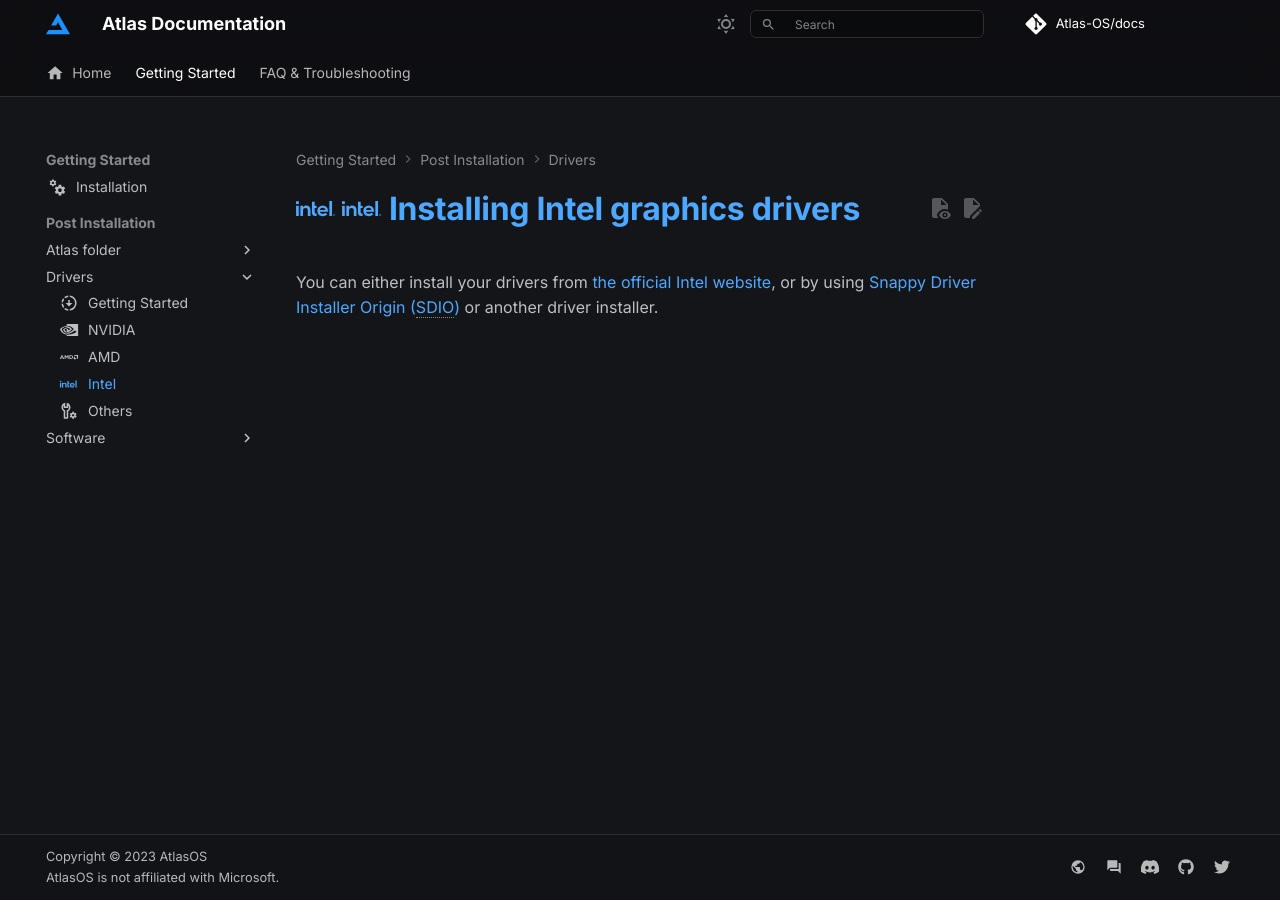
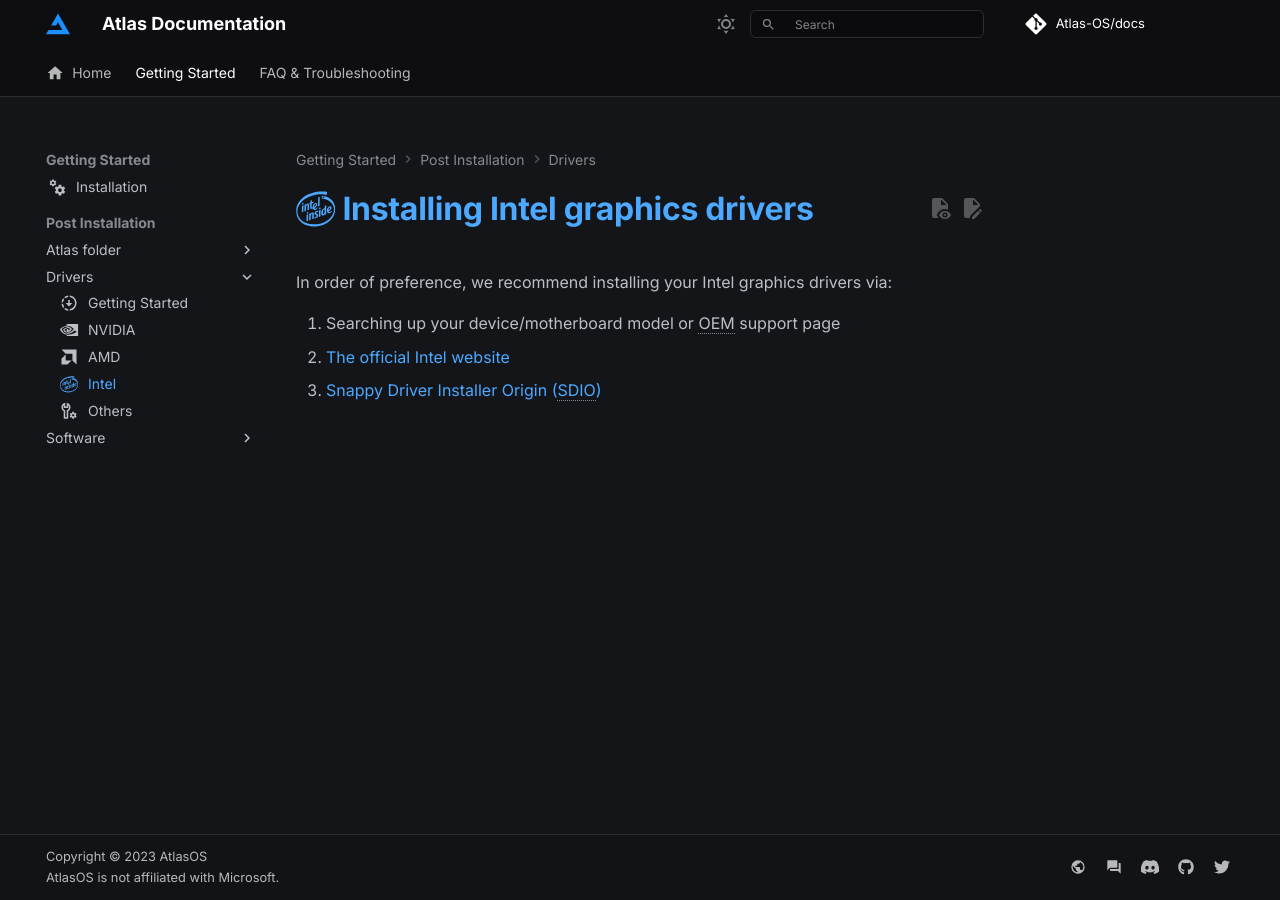
Before and after one commit to Atlas-OS/docs, an MkDocs documentation site: the page built from docs/getting-started/post-installation/drivers/intel.md, in a window 1280 px wide. Built offline with MkDocs 1.6.1 and Material for MkDocs 9.7.7, drawn with Linux system fonts in a browser that asks for light colours; some web fonts are replaced; comment, search, counter and statistics services are not loaded.

Commit message:
fix(drivers): square icons

```diff
--- a/docs/getting-started/post-installation/drivers/intel.md
+++ b/docs/getting-started/post-installation/drivers/intel.md
@@ -1,8 +1,12 @@
 ---
 description: A guide on how to configure and install Intel GPU drivers in AtlasOS
-icon: simple/intel
+icon: custom/intel-inside
 ---
 
-# :simple-intel: :simple-intel: Installing Intel graphics drivers
+# :custom-intel-inside: Installing Intel graphics drivers
 
-You can either install your drivers from [the official Intel website](https://www.intel.com/content/www/us/en/support/products/80939/graphics.html#211969), or by using  [Snappy Driver Installer Origin (SDIO)](https://www.glenn.delahoy.com/snappy-driver-installer-origin) or another driver installer.
+In order of preference, we recommend installing your Intel graphics drivers via:
+
+1. Searching up your device/motherboard model or OEM support page
+2. [The official Intel website](https://www.intel.com/content/www/us/en/support/products/80939/graphics.html#211969)
+3. [Snappy Driver Installer Origin (SDIO)](https://www.glenn.delahoy.com/snappy-driver-installer-origin)
```
Also changed, not shown: docs/getting-started/post-installation/drivers/amd.md (+3 -3 lines), overrides/.icons/custom/amd.svg (added), overrides/.icons/custom/intel-inside.svg (added).
